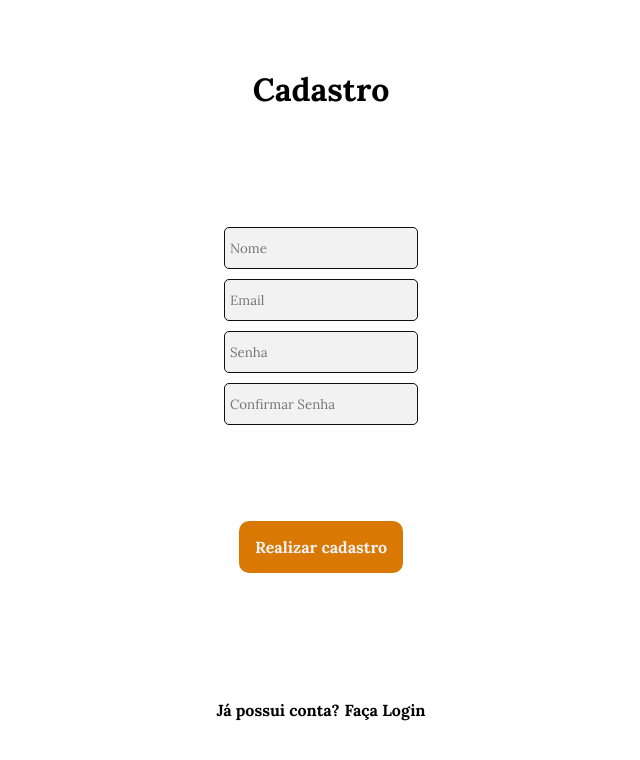
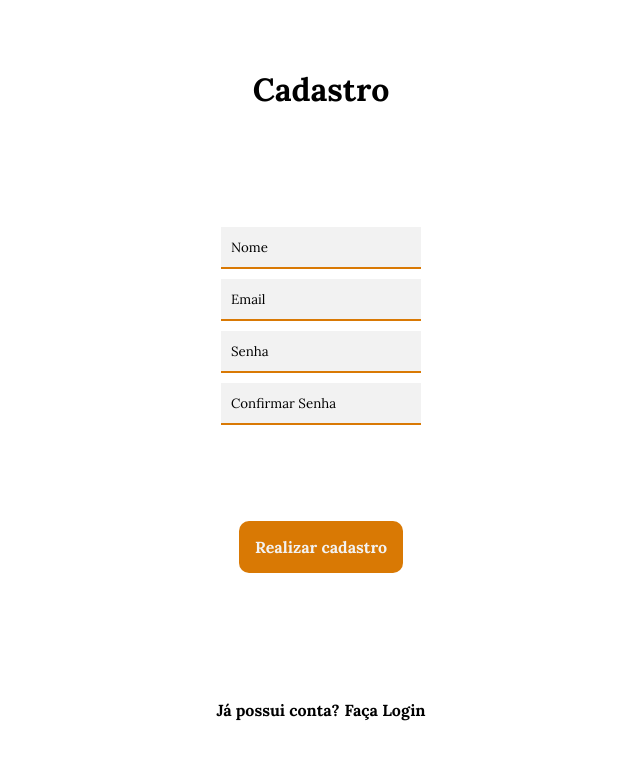
Before and after one commit to gabrielCaio/DevStar, a React (Vite) app in the folder frontend/dev-star/: page /register in a window 1280 px wide. Shown: the top 760 px of the page, without its empty margins (319-959 px from the left). Built offline with nearby package versions, Linux system fonts and the light colour scheme.

Commit message:
feat: component input created

```diff
--- a/frontend/dev-star/src/components/Input/index.tsx
+++ b/frontend/dev-star/src/components/Input/index.tsx
@@ -1,4 +1,4 @@
-import { Input } from './styled'
+import { Input, InputArea, ErrorMessage } from './styled'
 import { Props } from './styled'
 
 export interface TextInputProps {
@@ -7,11 +7,14 @@ export interface TextInputProps {
     onChange?: React.ChangeEventHandler<HTMLInputElement>,
     onKeyDown?: React.KeyboardEventHandler<HTMLInputElement>,
     onFocus?: React.FocusEventHandler<HTMLInputElement>,
-    styleProps?: Props
+    styleProps?: Props,
+    hasError?: boolean,
+    errorMessage?: string
 }
 
 export function TextInput(props: TextInputProps) {
     return (
+        <InputArea>
             <Input
                 placeholder={props?.placeholder}
                 type={props?.type}
@@ -21,5 +24,7 @@ export function TextInput(props: TextInputProps) {
                 height={props?.styleProps?.height}
                 padding={props?.styleProps?.padding}
             />
+            {props.hasError && <ErrorMessage>{props.errorMessage}</ErrorMessage>}
+        </InputArea>
     )
 }
--- a/frontend/dev-star/src/components/Input/styled.ts
+++ b/frontend/dev-star/src/components/Input/styled.ts
@@ -1,19 +1,45 @@
 import styled from 'styled-components'
+
+import { colors } from '../../utils/colors'
 
 export interface Props {
     height?: string,
     padding?: string,
+    color?: string,
 }
 
+export const InputArea = styled.div`
+    width: 100%;
+    height: 100%;
+    display: flex;
+    flex-direction: column;
+    justify-content: center;
+    align-items: center;
+`;
+
+export const ErrorMessage = styled.h3`
+    font-size: 0.8rem;
+    color: #FF4747;
+`;
+
 export const Input = styled.input<Props>`
-    border: 1px solid #0f0f0f;
-    border-radius: 5px;
-    background-color: #f2f2f2;
+    outline: none;
+    border:none;
+    border-bottom: 2px solid ${colors.orange};
+    background-color: ${colors.white};
+
     width: 100%;
     height: ${(p) => p.height ? p.height : '30px'};
-    padding: ${(p) => p.height ? p.height : '5px'};
+    padding: ${(p) => p.padding ? p.padding : '5px'};
+    color: ${(p) => p.color ? p.color : '#000'};
+    padding-left: 10px;
 
-    &:focus {
-        outline: none;
+    &::placeholder {
+        color: ${(p) => p.color ? p.color : '#000'};
+        font-weight: 500;
     }
+
+    /* &:focus {
+        border-bottom: 3px solid ${colors.orange};
+    } */
 `;
--- a/frontend/dev-star/src/pages/Login/index.tsx
+++ b/frontend/dev-star/src/pages/Login/index.tsx
@@ -1,10 +1,13 @@
 import { Container } from './styles'
 import { DefaultButton } from '../../components'
+
+import { TextInput } from '../../components'
 
 export default function Login() {
     return (
         <Container>
             <h1>Login</h1>
+            <TextInput placeholder='Email' />
         </Container>
     )
 }
```
Lines whose indentation alone changed are shown as unchanged.
